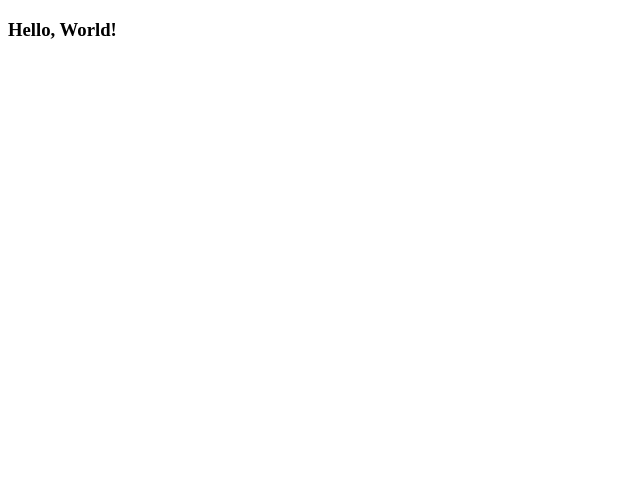
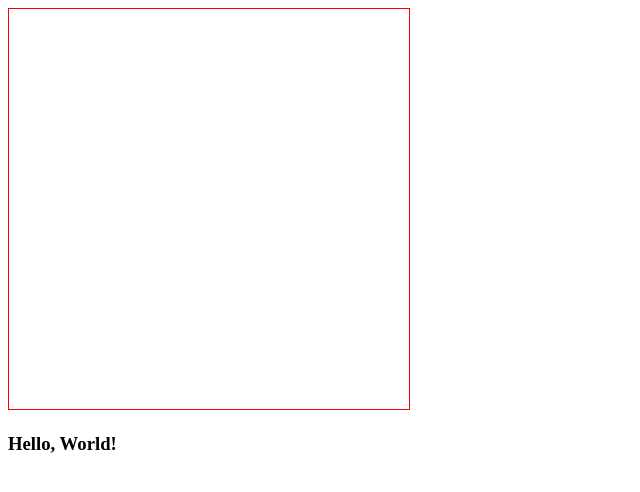
Before and after one commit to VhBuriti/observability-plataform, a plain HTML site: page index.html in a window 1280 px wide. Shown: the whole page, without its empty margins (0-640 px from the left). Drawn offline with Linux system fonts and the light colour scheme.

Commit message:
feat: studying basic click mapping and canvas paiting with pure html an js

```diff
--- a/index.html
+++ b/index.html
@@ -6,8 +6,31 @@
     <title>Document</title>
   </head>
   <body>
+    <canvas id="myCanvas" width="400" height="400"></canvas>
 
     <h3>Hello, World!</h3>
+
+    <style>
+        #myCanvas {
+            border: 1px solid red;
+        }
+    </style>
+
+    <script>
+        console.log('Hello, World!');
+        const myCanvas = document.getElementById('myCanvas');
+        const canvasContext = myCanvas.getContext('2d');
+        console.log('Canvas context:', canvasContext);
+        document.addEventListener('click', (event) => {
+            console.log('Document clicked!');
+                console.log('X:', event.clientX, 'Y:', event.clientY);
+            canvasContext.fillStyle = 'blue';
+            canvasContext.fillRect(event.clientX - 5, event.clientY - 5, 10, 10);
+
+        });
+
+
+    </script>
     <script src="./index.js"></script>
   </body>
 </html>
```
